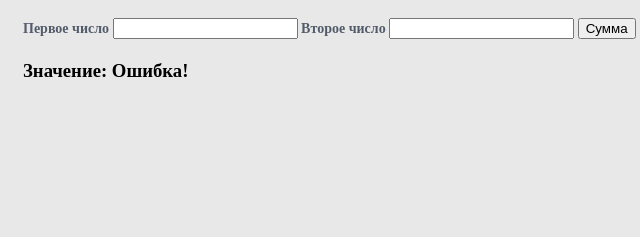
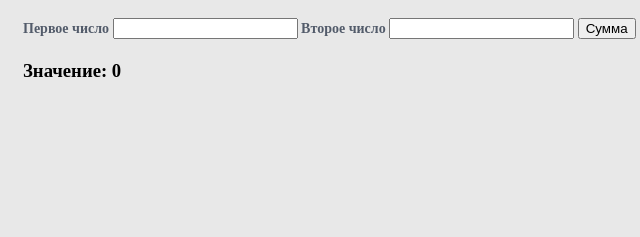
Before and after one commit to ivanleontev/miris, a plain HTML site: page Лебедев/3/numbers.html in a window 1280 px wide. Both pictures are taken after a click on the button "Сумма". Shown: the part 174-411 px from the top of the page, 267-907 px from the left. Drawn offline with Linux system fonts and the light colour scheme.

Commit message:
lab3 fix

```diff
--- a/Лебедев/3/numbers.html
+++ b/Лебедев/3/numbers.html
@@ -36,10 +36,10 @@
         var sum = document.getElementById('sum');
         var result = document.getElementById('result');
         sum.addEventListener('click', function() {
-            var a = parseInt(document.getElementById('first').value);
-            var b = parseInt(document.getElementById('second').value);
+            var a = Number(document.getElementById('first').value, 10);
+            var b = Number(document.getElementById('second').value, 10);
 
-            if ((a != 0 && !a) || (b != 0 && !b)) {
+            if (isNaN(a) || isNaN(b)) {
                 result.innerHTML = "Ошибка!"
             } else {
                 result.innerHTML = a + b;
```
